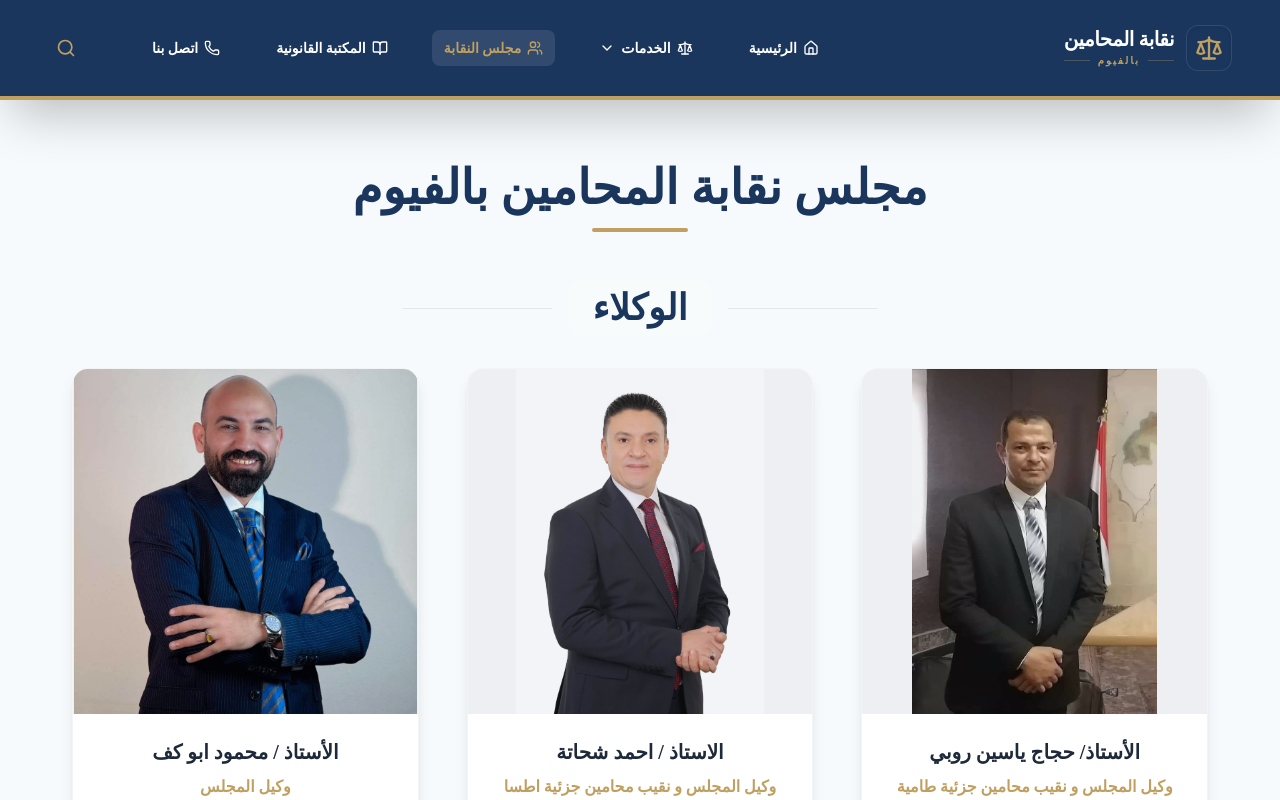
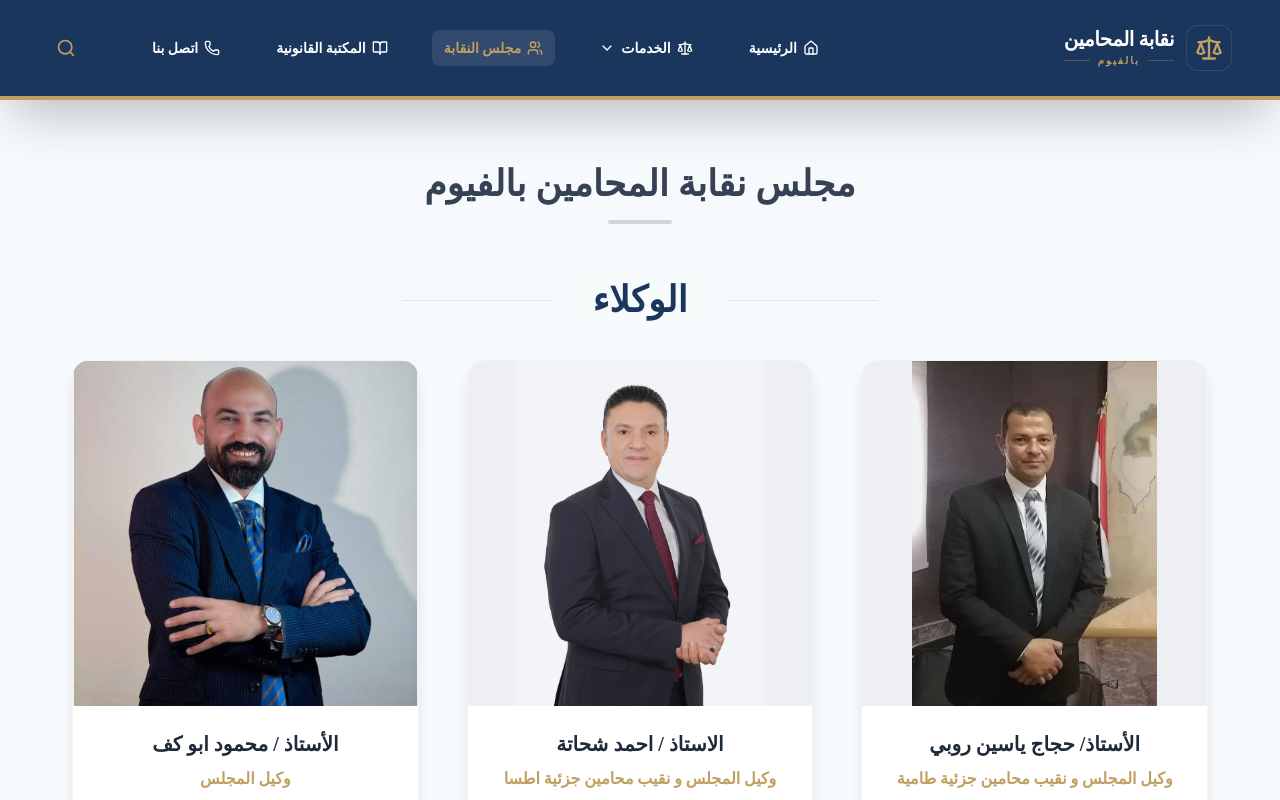
Before and after one commit to nqabaalmohamen/NQB, a React (Vite) app: page /NQB/council in a window 1280 px wide. Shown: the top 800 px of the page. Built offline with nearby package versions, Linux system fonts and the light colour scheme.

Commit message:
تعديل صفحة المجلس ليتصدرها الأستاذ حازم طه مع إضافة عنوان نقيب المحامين فوق صورته

```diff
--- a/src/pages/Council.tsx
+++ b/src/pages/Council.tsx
@@ -66,24 +66,34 @@ const Council = () => {
 
   return (
     <div className="max-w-7xl mx-auto px-4 py-10 md:py-16" dir="rtl">
-      <div className="text-center mb-12 md:20">
-        <h1 className="text-3xl md:text-5xl font-serif mb-4 md:6 text-primary">مجلس نقابة المحامين بالفيوم</h1>
-        <div className="w-24 md:32 h-1 md:1.5 bg-secondary mx-auto rounded-full"></div>
-      </div>
+      {/* النقيب - يترأس الصفحة */}
+      {chairman.length > 0 && (
+        <section className="mb-20 md:32">
+          <div className="flex flex-col items-center">
+            <motion.div
+              initial={{ opacity: 0, scale: 0.9 }}
+              animate={{ opacity: 1, scale: 1 }}
+              className="text-center mb-6"
+            >
+              <h2 className="text-3xl md:text-5xl font-bold text-primary mb-2">نقيب المحامين</h2>
+              <div className="w-24 md:32 h-1.5 bg-secondary mx-auto rounded-full"></div>
+            </motion.div>
 
-      {/* النقيب */}
-      {chairman.length > 0 && (
-        <section className="mb-16 md:24">
-          <div className="flex items-center gap-4 mb-8 md:12 justify-center">
-            <div className="hidden sm:block h-px bg-gray-200 flex-grow max-w-[150px]"></div>
-            <h2 className="text-2xl md:text-4xl font-bold text-primary px-6 py-2 bg-accent/30 rounded-xl">نقيب المحامين</h2>
-            <div className="hidden sm:block h-px bg-gray-200 flex-grow max-w-[150px]"></div>
-          </div>
-          <div className="flex justify-center px-2">
-            {chairman.map(m => <MemberCard key={m.id} member={m} large={true} />)}
+            <div className="flex justify-center px-2 w-full">
+              {chairman.map(m => (
+                <div key={m.id} className="relative">
+                  <MemberCard member={m} large={true} />
+                </div>
+              ))}
+            </div>
           </div>
         </section>
       )}
+
+      <div className="text-center mb-12 md:20">
+        <h1 className="text-2xl md:text-4xl font-serif mb-4 text-gray-700">مجلس نقابة المحامين بالفيوم</h1>
+        <div className="w-16 md:24 h-1 bg-gray-300 mx-auto rounded-full"></div>
+      </div>
 
       {/* الوكلاء */}
       {viceChairmen.length > 0 && (
```
